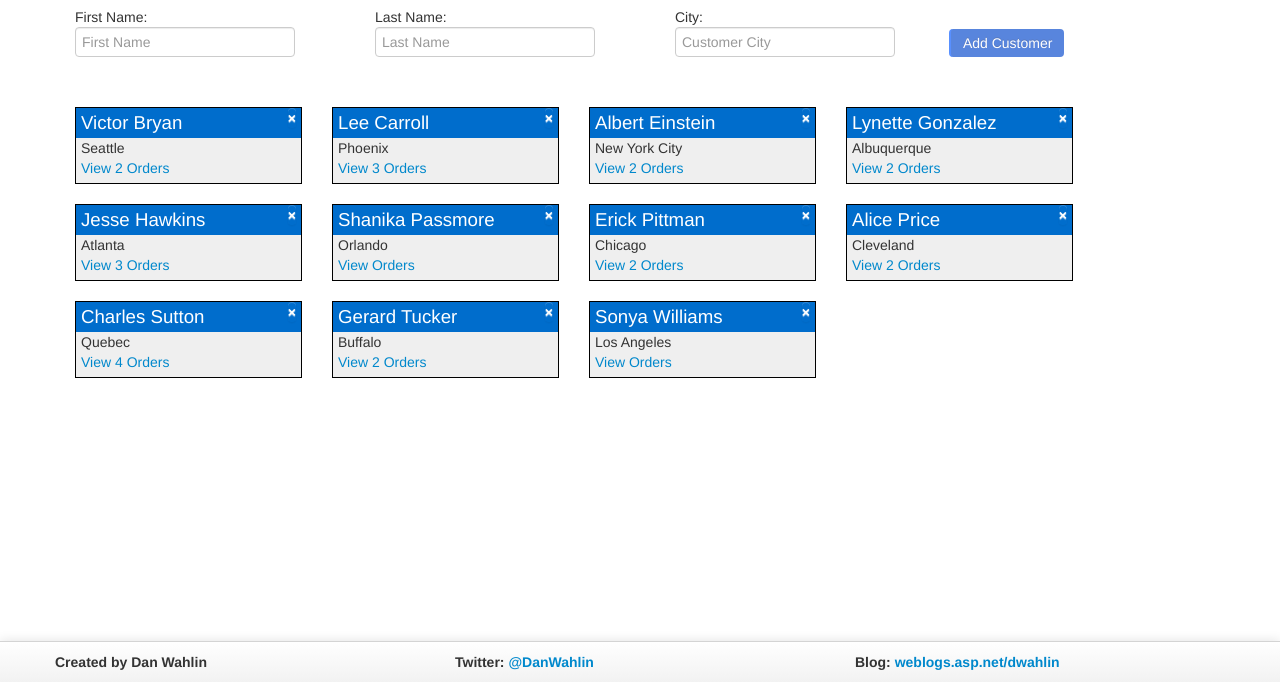
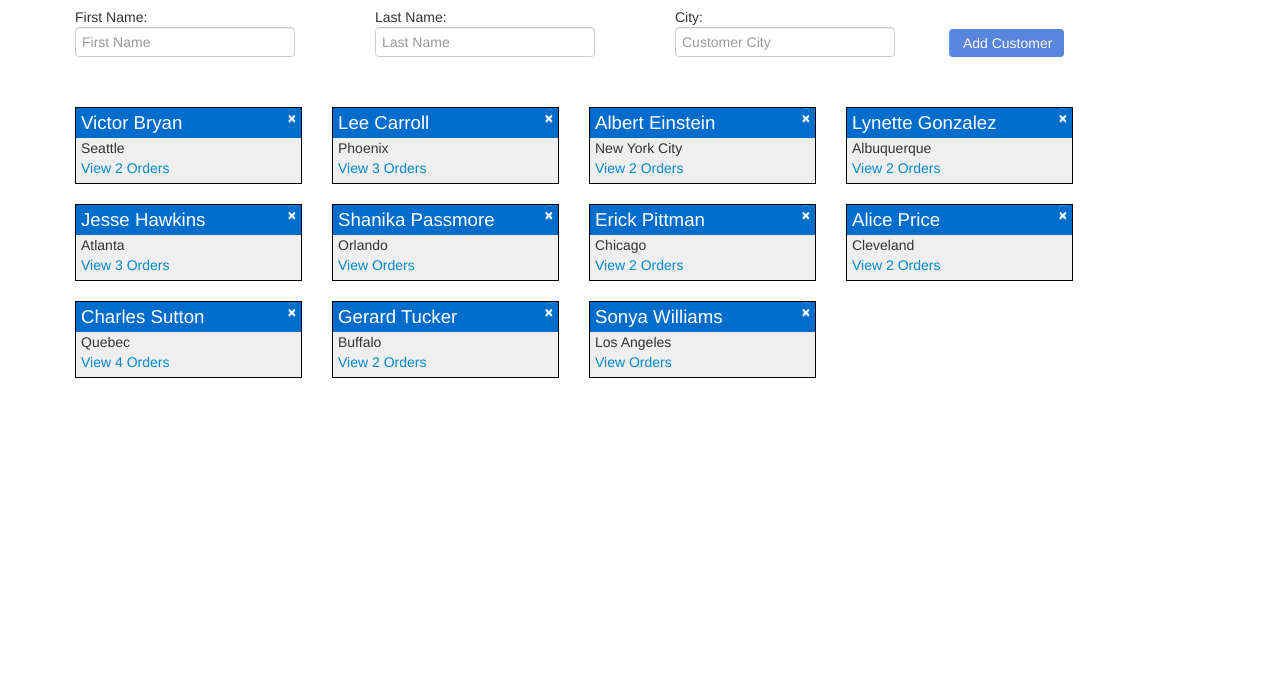
Before and after one commit to Abed-Hasouneh/AngularJS-CustomerApp, a website: page CustomerManagementApp.html in a window 1280 px wide. Shown: the part 118-800 px from the top of the page. Drawn offline with Linux system fonts and the light colour scheme.

Commit message:
second commit

```diff
--- a/CustomerManagementApp.html
+++ b/CustomerManagementApp.html
@@ -26,29 +26,6 @@
          custom directive -->
     <div animated-view></div>
 
-
-    <div id="footer">
-        <div class="navbar navbar-fixed-bottom">
-            <div class="navbar-inner">
-                <div class="container">
-                    <footer>
-                        <div class="row">
-                            <div class="span4">
-                                Created by Dan Wahlin
-                            </div>
-                            <div class="span4">
-                                Twitter: <a href="http://twitter.com/DanWahlin">@DanWahlin</a>
-                            </div>
-                            <div class="span4">
-                                Blog: <a href="http://weblogs.asp.net/dwahlin">weblogs.asp.net/dwahlin</a>
-                            </div>
-                        </div>
-                   </footer>
-                </div>
-            </div>
-        </div>
-    </div>
-
     <!-- Vendor Libs: jQuery only used for Bootstrap functionality -->
     <script src="Scripts/angular.js"></script>
     <script src="Scripts/angular-route.js"></script>
```
Also changed, not shown: 1 other file.
